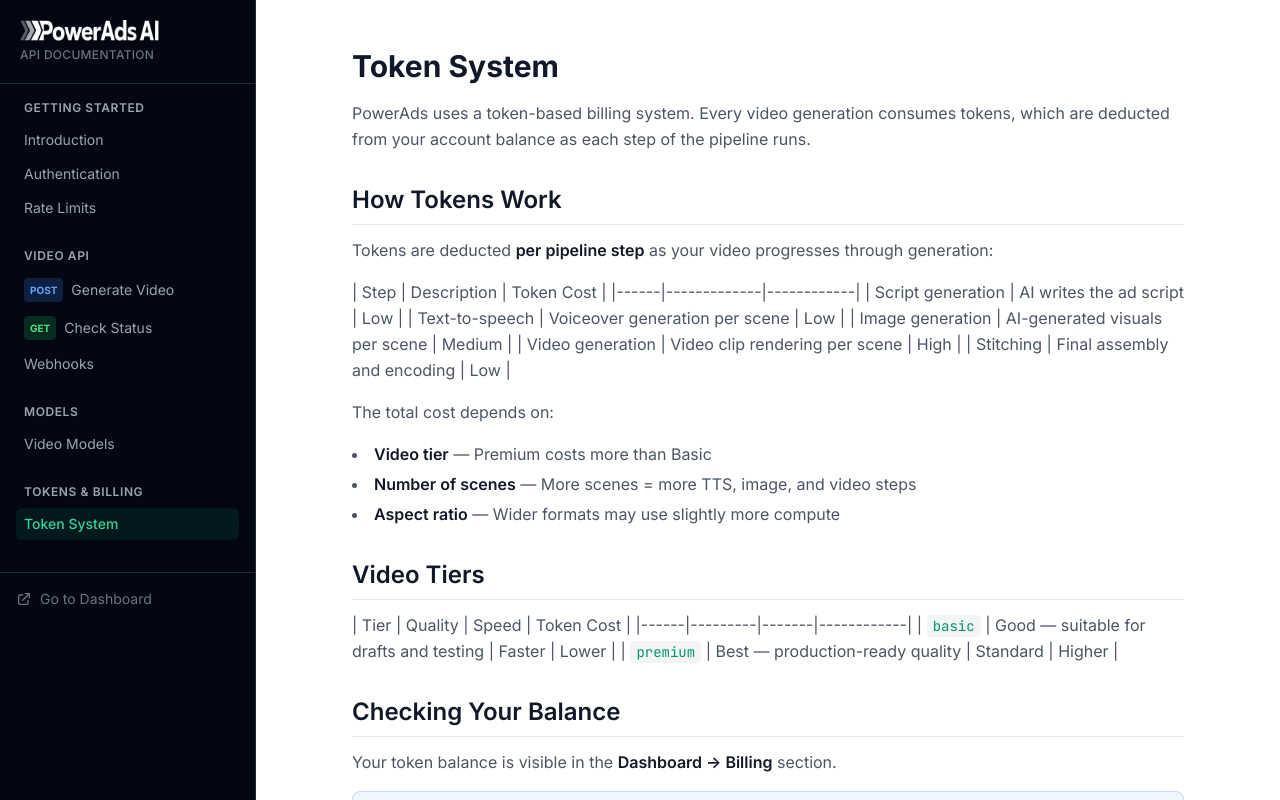
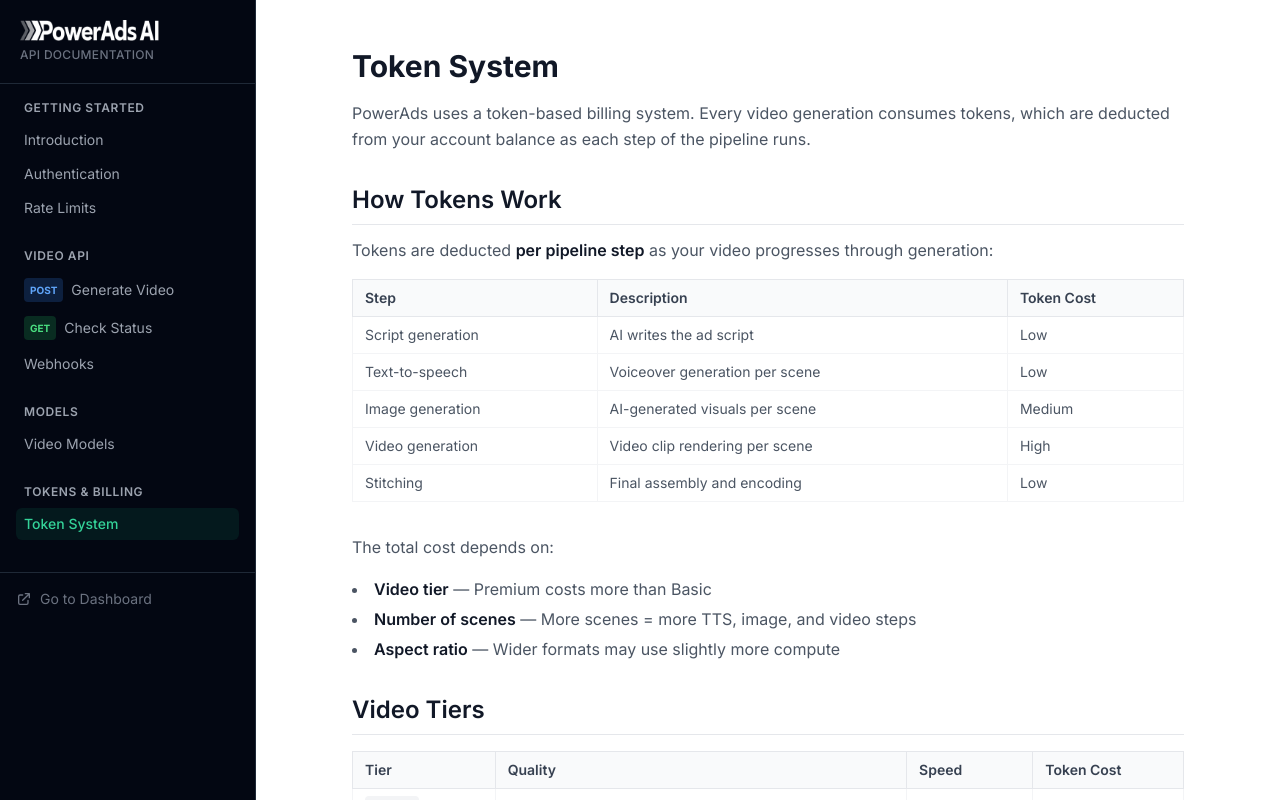
Before and after one commit to didv2/powerads-api-docs, a Next.js app: page /docs/billing in a window 1280 px wide. Shown: the top 800 px of the page. Built offline with nearby package versions, Linux system fonts and the light colour scheme.

Commit message:
fix: enable GFM tables in MDX with remark-gfm + styled table components

```diff
--- a/mdx-components.tsx
+++ b/mdx-components.tsx
@@ -2,6 +2,23 @@
 
 export function useMDXComponents(components: MDXComponents): MDXComponents {
   return {
+    table: (props) => (
+      <div className="overflow-x-auto my-4">
+        <table className="w-full text-sm border-collapse border border-gray-200 rounded-lg" {...props} />
+      </div>
+    ),
+    thead: (props) => (
+      <thead className="bg-gray-50" {...props} />
+    ),
+    th: (props) => (
+      <th className="text-left px-4 py-2 border border-gray-200 font-semibold text-gray-700" {...props} />
+    ),
+    td: (props) => (
+      <td className="px-4 py-2 border border-gray-200 text-gray-600" {...props} />
+    ),
+    tr: (props) => (
+      <tr className="hover:bg-gray-50/50" {...props} />
+    ),
     ...components,
   };
 }
--- a/next.config.mjs
+++ b/next.config.mjs
@@ -1,4 +1,5 @@
 import createMDX from '@next/mdx';
+import remarkGfm from 'remark-gfm';
 
 /** @type {import('next').NextConfig} */
 const nextConfig = {
@@ -11,7 +12,9 @@
 
 const withMDX = createMDX({
   extension: /\.mdx?$/,
-  options: {},
+  options: {
+    remarkPlugins: [remarkGfm],
+  },
 });
 
 export default withMDX(nextConfig);
--- a/package.json
+++ b/package.json
@@ -16,6 +16,7 @@
     "next": "^14.2.15",
     "react": "^18.3.1",
     "react-dom": "^18.3.1",
+    "remark-gfm": "^4.0.1",
     "shiki": "^1.22.0"
   },
   "devDependencies": {
```
Also changed, not shown: 1 other file (tests, documents, lock files or other folders).
